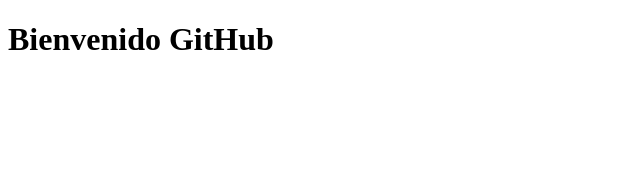
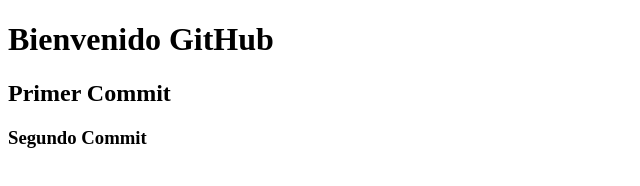
Before and after one commit to Batu120/Nick120, a plain HTML site: page index.html in a window 1280 px wide. Shown: the whole page, without its empty margins (0-640 px from the left). Drawn offline with Linux system fonts and the light colour scheme.

Commit message:
Segundo commit creado

```diff
--- a/index.html
+++ b/index.html
@@ -8,5 +8,7 @@
 </head>
 <body>
     <h1>Bienvenido GitHub</h1>
+    <h2>Primer Commit</h2>
+    <h3>Segundo Commit</h3>
 </body>
 </html>
```
